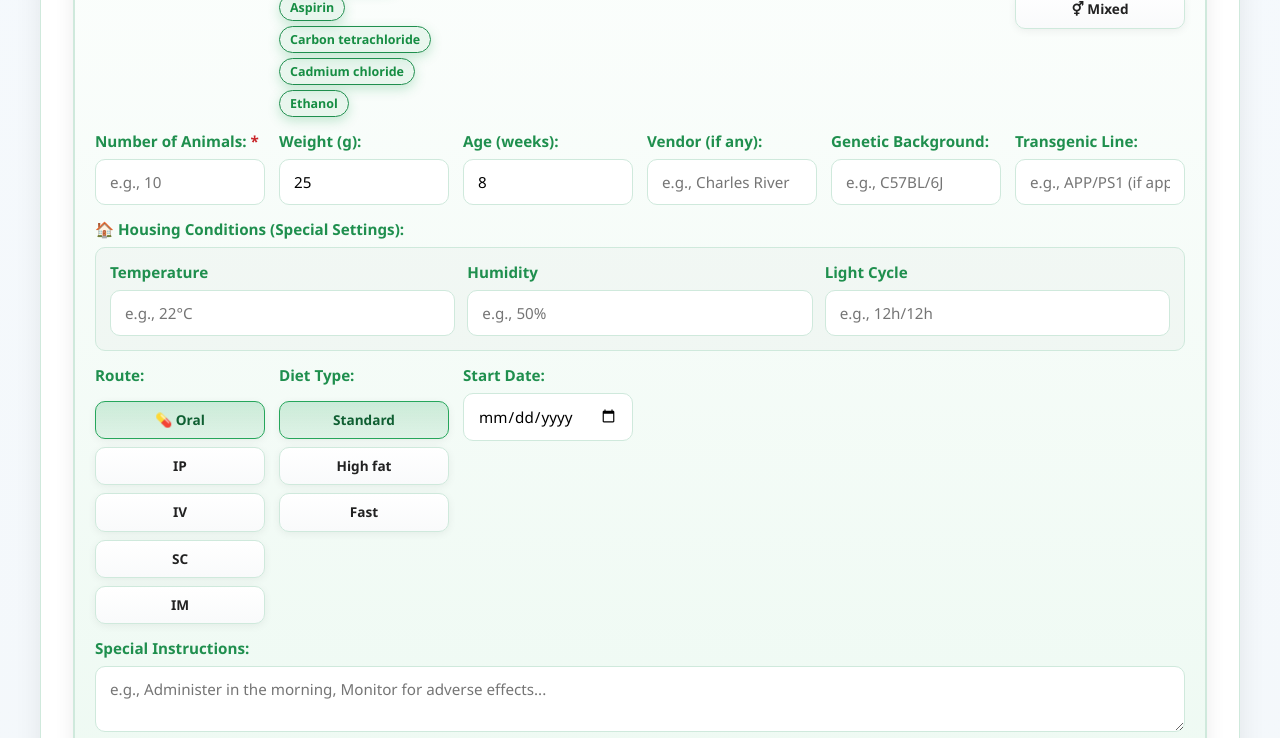
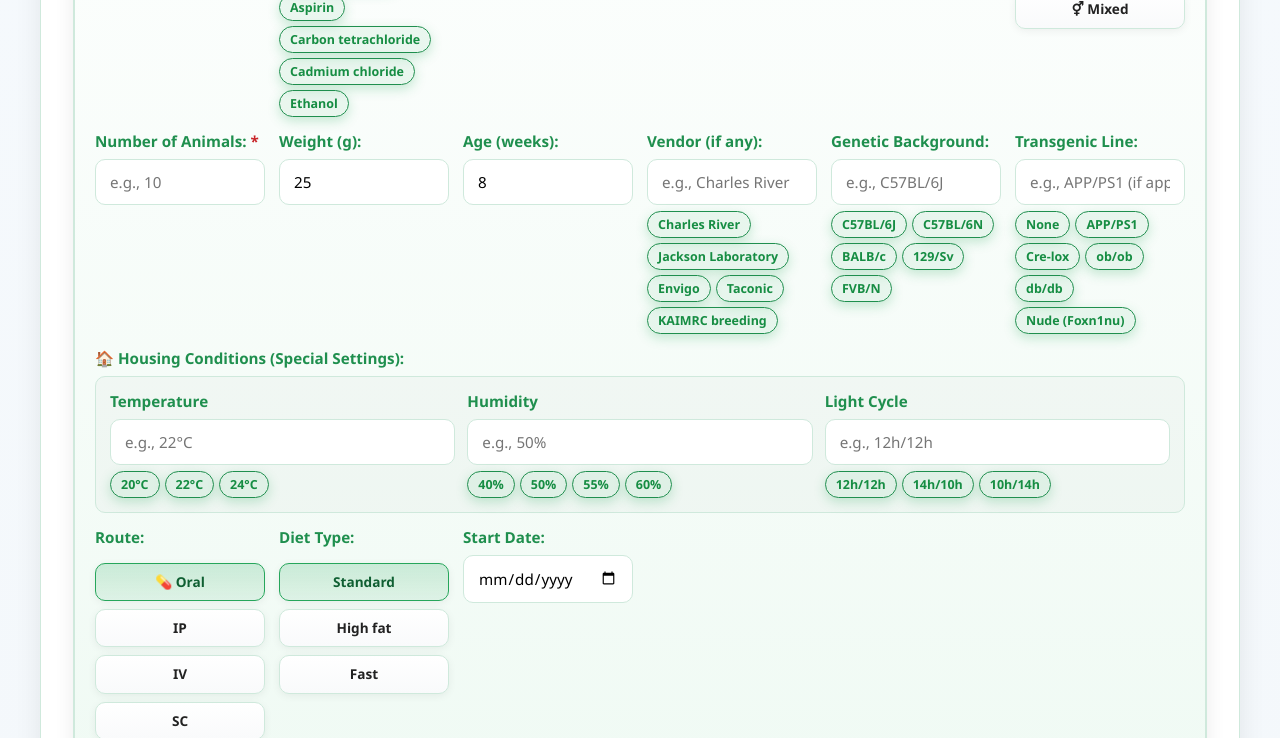
Before and after one commit to arferkaimrc-bot/rodent-study-planner, a Python web app: template templates/index.html in a window 1280 px wide. Shown: the part 1758-2496 px from the top of the page. Run offline with Jinja, Linux system fonts and the light colour scheme; the template is opened without the code that fills it, so the values that code supplies are empty.

Commit message:
Add click-to-fill suggestions under Vendor/Genetic Background/Transgenic Line + Temperature/Humidity/Light Cycle (drug-suggestion style)
Co-Authored-By: Claude Opus 4.8 <noreply@anthropic.com>

```diff
--- a/templates/index.html
+++ b/templates/index.html
@@ -1307,16 +1307,19 @@
                         <div class="form-group">
                             <label>Vendor (if any):</label>
                             <input type="text" class="vendor" placeholder="e.g., Charles River" value="${data?.vendor || ''}">
+                            ${suggChips('.vendor')}
                         </div>
 
                         <div class="form-group">
                             <label>Genetic Background:</label>
                             <input type="text" class="genetic-background" placeholder="e.g., C57BL/6J" value="${data?.genetic_background || ''}">
+                            ${suggChips('.genetic-background')}
                         </div>
 
                         <div class="form-group">
                             <label>Transgenic Line:</label>
                             <input type="text" class="transgenic-line" placeholder="e.g., APP/PS1 (if applicable)" value="${data?.transgenic_line || ''}">
+                            ${suggChips('.transgenic-line')}
                         </div>
 
                         <div class="form-group" style="grid-column: 1 / -1;">
@@ -1325,14 +1328,17 @@
                                 <div class="form-group">
                                     <label>Temperature</label>
                                     <input type="text" class="housing-temp" placeholder="e.g., 22°C" value="${data?.housing_temp || ''}">
+                                    ${suggChips('.housing-temp')}
                                 </div>
                                 <div class="form-group">
                                     <label>Humidity</label>
                                     <input type="text" class="housing-humidity" placeholder="e.g., 50%" value="${data?.housing_humidity || ''}">
+                                    ${suggChips('.housing-humidity')}
                                 </div>
                                 <div class="form-group">
                                     <label>Light Cycle</label>
                                     <input type="text" class="housing-light" placeholder="e.g., 12h/12h" value="${data?.housing_light || ''}">
+                                    ${suggChips('.housing-light')}
                                 </div>
                             </div>
                         </div>
@@ -1467,6 +1473,31 @@
                 });
             });
         }
+
+        // Static click-to-fill suggestions for the animal / housing fields
+        const FIELD_SUGGESTIONS = {
+            'vendor': ['Charles River', 'Jackson Laboratory', 'Envigo', 'Taconic', 'KAIMRC breeding'],
+            'genetic-background': ['C57BL/6J', 'C57BL/6N', 'BALB/c', '129/Sv', 'FVB/N'],
+            'transgenic-line': ['None', 'APP/PS1', 'Cre-lox', 'ob/ob', 'db/db', 'Nude (Foxn1nu)'],
+            'housing-temp': ['20°C', '22°C', '24°C'],
+            'housing-humidity': ['40%', '50%', '55%', '60%'],
+            'housing-light': ['12h/12h', '14h/10h', '10h/14h']
+        };
+        function suggChips(targetSelector) {
+            const list = FIELD_SUGGESTIONS[targetSelector.replace('.', '')] || [];
+            if (!list.length) return '';
+            return '<div class="drug-suggestions" style="margin-top:6px;display:flex;flex-wrap:wrap;gap:5px;">'
+                + list.map(v => `<button type="button" class="drug-chip sugg-chip" data-target="${targetSelector}" data-val="${v}">${v}</button>`).join('')
+                + '</div>';
+        }
+        // Delegated: clicking a suggestion fills its field within the same group card
+        document.addEventListener('click', function(e) {
+            const chip = e.target.closest('.sugg-chip');
+            if (!chip) return;
+            const group = chip.closest('.group-container');
+            const field = group && group.querySelector(chip.dataset.target);
+            if (field) field.value = chip.dataset.val;
+        });
 
         function toggleParadigmCustom(groupEl) {
             const paradigm = groupEl.querySelector('.experiment-type')?.value;
```
